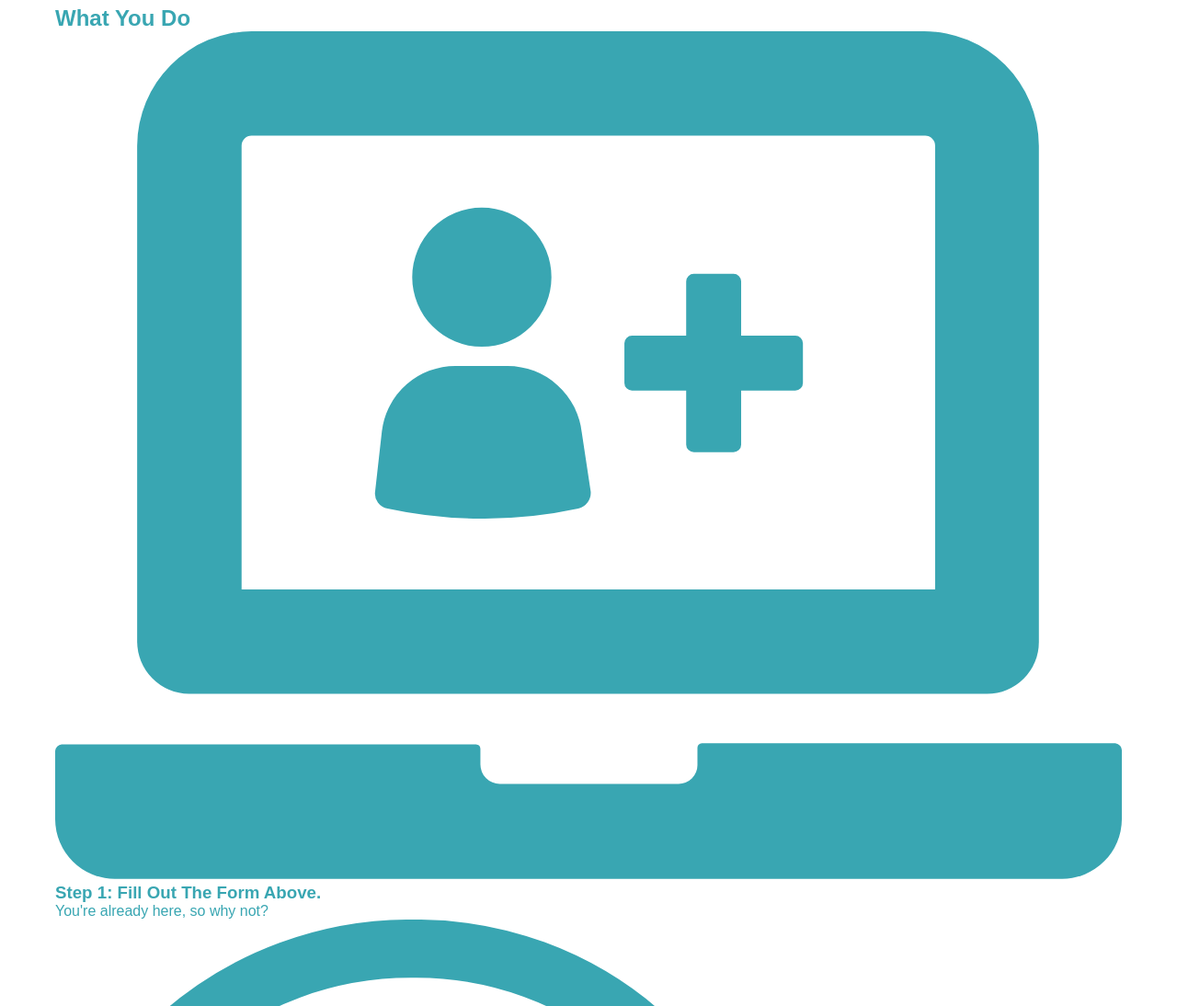
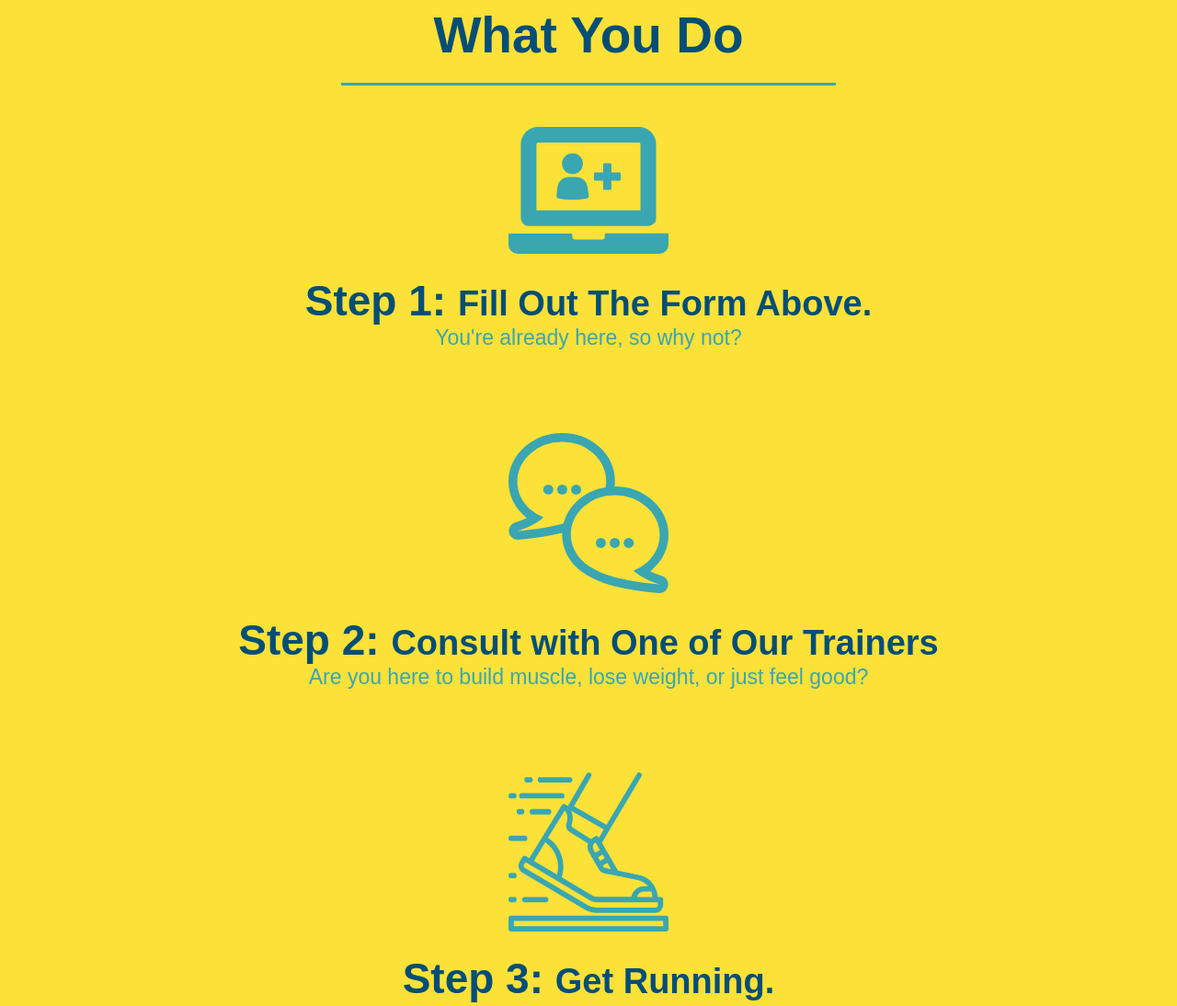
Before and after one commit to LunaZ13/run-buddy, a plain HTML site: page index.html in a window 1280 px wide. Shown: the part 1080-2174 px from the top of the page at 92% size. Drawn offline with Linux system fonts and the light colour scheme.

Commit message:
style what you do section

```diff
--- a/assets/css/style.css
+++ b/assets/css/style.css
@@ -112,15 +112,6 @@ section {
 .intro {
     text-align: center;
 }
-.intro h2 {
-    display: inline-block;
-    font-size: 55px;
-    color: #024e76;
-    margin-bottom: 35px;
-    padding: 0 100px 20px 100px;
-    border-bottom: 3px solid;
-    border-color: #fce138;
-}
 .intro p {
     line-height: 1.7;
     color: #39a6b2;
@@ -128,3 +119,40 @@ section {
     font-size: 20px;
     margin: auto;
 }
+.steps {
+    text-align: center;
+    background: #fce138;
+}
+.section-title {
+    font-size: 55px;
+    color: #024e76;
+    margin-bottom: 35px;
+    padding: 0 100px 20px 100px;
+    display: inline-block;
+    border-bottom: 3px solid;
+}
+.primary-border {
+    border-color: #fce138;
+}
+.secondary-border {
+    border-color: #39a6b2;
+}
+.steps div {
+    margin-bottom: 80px;
+}
+.steps img {
+    width: 15%;
+    margin: 10px 0;
+}
+.steps h3 {
+    color: #024e76;
+    font-size: 46px;
+    margin-top: 10px;
+}
+.steps p {
+    color: #39a6b2;
+    font-size: 23px;
+}
+.steps span {
+    font-size: 38px;
+}
--- a/index.html
+++ b/index.html
@@ -68,38 +68,38 @@
 
        <!--"what we do" section-->
        <section id="what-we-do" class="intro">
-           <h2>What We Do</h2>
+           <h2 class="section-title primary-border">What We Do</h2>
            <p>
                Lorem ipsum dolor sit amet consectetur adipisicing elit. Atque quod, id necessitatibus ipsum itaque exercitationem perferendis, accusamus consequuntur, blanditiis tenetur iusto. Laudantium dolore, repudiandae vero consequuntur dicta praesentium error vel!
            </p>
        </section>
 
        <!--"what you do" section-->
-       <section id="what-you-do">
-           <h2>What You Do</h2>
+       <section id="what-you-do" class="steps">
+           <h2 class="section-title secondary-border">What You Do</h2>
 
            <div>
                <!--insert this img element-->
                <img src="assets/images/01-04-svgs/step-1.svg" alt="" />
-               <h3>Step 1: Fill Out The Form Above.</h3>
+               <h3>Step 1: <span>Fill Out The Form Above.</span></h3>
                <p>You're already here, so why not?</p>
            </div>
 
            <div>
                <img src="assets/images/01-04-svgs/step-2.svg" alt="" />
-               <h3>Step 2: Consult with One of Our Trainers</h3>
+               <h3>Step 2: <span>Consult with One of Our Trainers</span></h3>
                <p>Are you here to build muscle, lose weight, or just feel good?</p>
            </div>
 
            <div>
                <img src="assets/images/01-04-svgs/step-3.svg" alt="" />
-               <h3>Step 3: Get Running.</h3>
+               <h3>Step 3: <span>Get Running.</span></h3>
                <p>Hit the ground running (literally) once your trainer lays out your plan.</p>
            </div>
 
            <div>
                <img src="assets/images/01-04-svgs/step-4.svg" />
-               <h3>Step 4: See Results.</h3>
+               <h3>Step 4: <span>See Results.</span></h3>
                <p>Bi-weekly checkins with your trainer will keep you focused</p>
            </div>
        </section>
```
